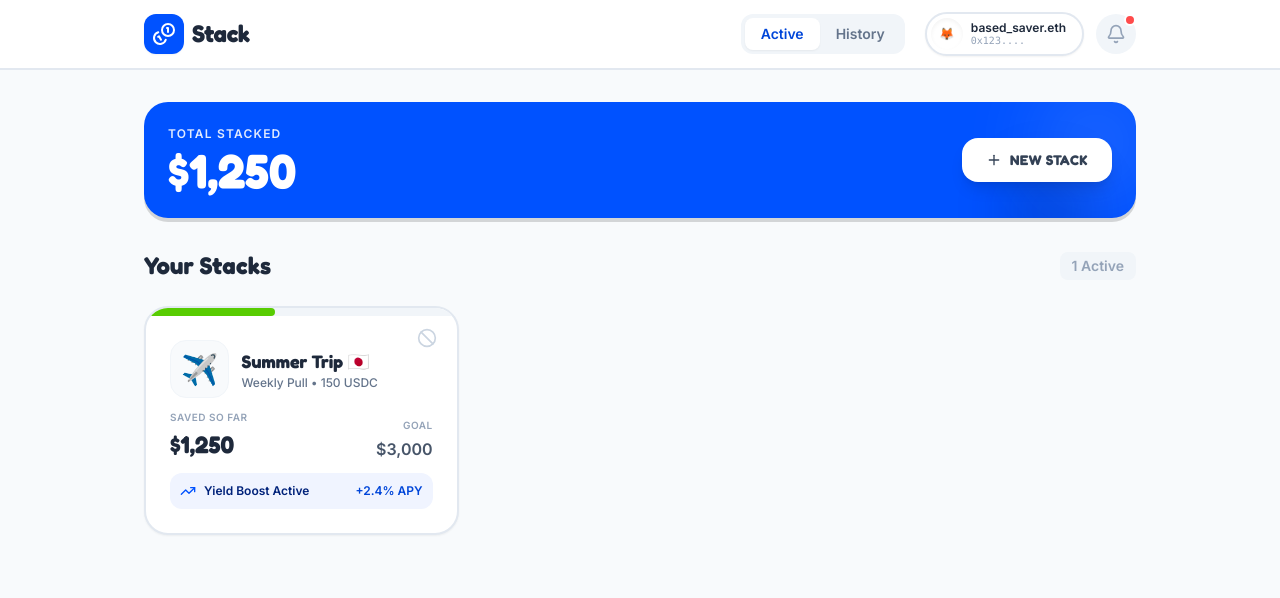
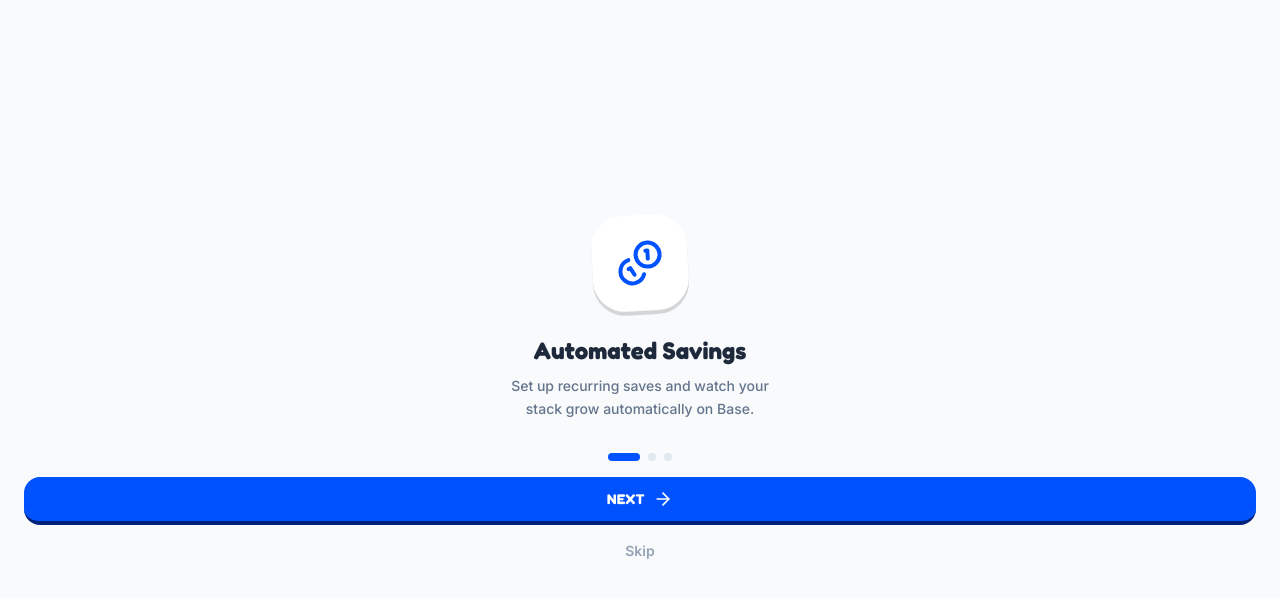
Before and after one commit to thejamesnick/stack, a React (Vite) app in the folder miniapp/: page / in a window 1280 px wide. Shown: the top 598 px of the page. Built offline with nearby package versions, Linux system fonts and the light colour scheme.

Commit message:
feat: implement onboarding flow with local storage persistence and initial wallet connection.

```diff
--- a/miniapp/src/App.tsx
+++ b/miniapp/src/App.tsx
@@ -9,8 +9,7 @@
 import { MOCK_WALLET, MOCK_STACKS } from './data/mock';
 import { Home } from './pages/Home';
 import { History } from './pages/History';
-
-
+import { Onboarding } from './components/features/Onboarding';
 
 function App() {
     const [wallet, setWallet] = useState<UserWallet | null>(null);
@@ -20,15 +19,35 @@
     const [breakingStackId, setBreakingStackId] = useState<string | null>(null);
     const [currentView, setCurrentView] = useState<'home' | 'history'>('home');
 
+    const [hasOnboarded, setHasOnboarded] = useState(() => {
+        if (typeof window !== 'undefined') {
+            return localStorage.getItem('stack_has_onboarded') === 'true';
+        }
+        return false;
+    });
+
+    // Simulate loading stacks data separately from auth
     useEffect(() => {
-        // Simulate initial data load
-        setTimeout(() => {
-            setWallet(MOCK_WALLET);
-            setStacks(MOCK_STACKS);
-        }, 500);
+        setStacks(MOCK_STACKS);
     }, []);
 
+    // Auto-connect if already onboarded
+    useEffect(() => {
+        if (hasOnboarded && !wallet) {
+            const timer = setTimeout(() => {
+                setWallet(MOCK_WALLET);
+            }, 2000);
+            return () => clearTimeout(timer);
+        }
+    }, [hasOnboarded, wallet]);
+
     const handleConnectWallet = () => {
+        setWallet(MOCK_WALLET);
+    };
+
+    const handleOnboardingComplete = () => {
+        localStorage.setItem('stack_has_onboarded', 'true');
+        setHasOnboarded(true);
         setWallet(MOCK_WALLET);
     };
 
@@ -41,14 +60,14 @@
             frequency: data.frequency,
             amountPerPull: data.amountPerPull,
             startDate: new Date().toISOString(),
-            endDate: new Date().toISOString(), // In reality calc based on duration
+            endDate: new Date().toISOString(),
             status: StackStatus.ACTIVE,
             asset: 'USDC',
             emoji: data.emoji
         };
         setStacks([newStack, ...stacks]);
         setShowCreateModal(false);
-        setCurrentView('home'); // Switch to home to see new stack
+        setCurrentView('home');
     };
 
     const handleRequestBreak = (id: string) => {
@@ -59,27 +78,24 @@
         if (breakingStackId) {
             setStacks(stacks.map(s => s.id === breakingStackId ? { ...s, status: StackStatus.BROKEN } : s));
             setBreakingStackId(null);
-            setCurrentView('history'); // Switch to history so user sees where the broken stack went
+            setCurrentView('history');
         }
     };
 
     if (!wallet) {
+        if (!hasOnboarded) {
+            return <Onboarding onComplete={handleOnboardingComplete} />;
+        }
+
         return (
             <div className="min-h-screen bg-slate-50 flex flex-col items-center justify-center p-6 text-center">
                 <div className="w-24 h-24 bg-brand-500 rounded-[2rem] flex items-center justify-center mb-8 shadow-bubbly transform rotate-3">
                     <Coins className="text-white w-12 h-12" />
                 </div>
                 <h1 className="font-display font-bold text-5xl text-slate-800 mb-4">Stack</h1>
-                <p className="text-slate-500 text-lg max-w-md mb-10 font-medium">
-                    The fun, automated way to build wealth on Base. Connect your wallet to start stacking today.
+                <p className="text-slate-500 text-lg max-w-md font-medium">
+                    The fun, automated way to save on Base.
                 </p>
-                <Button size="lg" onClick={handleConnectWallet}>
-                    Connect Wallet
-                </Button>
-                <div className="mt-12 flex gap-8 text-slate-400">
-                    <span className="flex items-center gap-2 font-bold uppercase text-xs tracking-wider"><Wallet className="w-4 h-4" /> Secure</span>
-                    <span className="flex items-center gap-2 font-bold uppercase text-xs tracking-wider"><Settings className="w-4 h-4" /> Automated</span>
-                </div>
             </div>
         );
     }
--- /dev/null
+++ b/miniapp/src/components/features/Onboarding.tsx
@@ -0,0 +1,77 @@
+import React, { useState } from 'react';
+import { Button } from '../ui/Button';
+import { Coins, Target, ShieldCheck, ArrowRight } from 'lucide-react';
+
+interface OnboardingProps {
+    onComplete: () => void;
+}
+
+export const Onboarding: React.FC<OnboardingProps> = ({ onComplete }) => {
+    const [step, setStep] = useState(0);
+
+    const steps = [
+        {
+            icon: <Coins className="w-12 h-12 text-brand-500" />,
+            title: "Automated Savings",
+            description: "Set up recurring saves and watch your stack grow automatically on Base."
+        },
+        {
+            icon: <Target className="w-12 h-12 text-brand-500" />,
+            title: "Reach Your Goals",
+            description: "Create custom stacks for a new car, holiday, or just a rainy day fund."
+        },
+        {
+            icon: <ShieldCheck className="w-12 h-12 text-brand-500" />,
+            title: "Secure & Flexible",
+            description: "Your funds are always yours. Break a stack anytime if you need liquidity."
+        }
+    ];
+
+    const currentStep = steps[step];
+
+    const handleNext = () => {
+        if (step < steps.length - 1) {
+            setStep(step + 1);
+        } else {
+            onComplete();
+        }
+    };
+
+    return (
+        <div className="h-screen bg-slate-50 flex flex-col items-center justify-center p-6 gap-8">
+            <div className="w-full flex flex-col items-center justify-center text-center animate-in fade-in slide-in-from-right-8 duration-300" key={step}>
+                <div className="w-24 h-24 bg-white rounded-[2rem] flex items-center justify-center mb-6 shadow-bubbly transform -rotate-3 transition-transform hover:rotate-0">
+                    {currentStep.icon}
+                </div>
+                <h1 className="font-display font-bold text-2xl text-slate-800 mb-2">{currentStep.title}</h1>
+                <p className="text-slate-500 text-sm max-w-xs font-medium leading-relaxed px-4">
+                    {currentStep.description}
+                </p>
+            </div>
+
+            <div className="w-full pb-2">
+                {/* Dots indicator */}
+                <div className="flex justify-center gap-2 mb-4">
+                    {steps.map((_, i) => (
+                        <div
+                            key={i}
+                            className={`h-2 rounded-full transition-all duration-300 ${i === step ? 'w-8 bg-brand-500' : 'w-2 bg-slate-200'
+                                }`}
+                        />
+                    ))}
+                </div>
+
+                <Button className="w-full flex items-center justify-center gap-2 group" size="md" onClick={handleNext}>
+                    {step === steps.length - 1 ? 'Start Stacking' : 'Next'}
+                    {step !== steps.length - 1 && <ArrowRight className="w-5 h-5 group-hover:translate-x-1 transition-transform" />}
+                </Button>
+
+                {step < steps.length - 1 && (
+                    <button onClick={onComplete} className="w-full py-4 text-slate-400 font-bold text-sm hover:text-slate-600 transition-colors">
+                        Skip
+                    </button>
+                )}
+            </div>
+        </div>
+    );
+};
--- a/miniapp/src/pages/Home.tsx
+++ b/miniapp/src/pages/Home.tsx
@@ -28,12 +28,6 @@
                             <h2 className="font-display font-bold text-4xl md:text-5xl">${totalActiveSaved.toLocaleString()}</h2>
                         </div>
 
-                        <div>
-                            <Button variant="secondary" onClick={onOpenCreate} className="border-none shadow-lg px-4 py-2 text-sm whitespace-nowrap">
-                                <Plus className="w-4 h-4 mr-2" />
-                                New Stack
-                            </Button>
-                        </div>
                     </div>
                     {/* Decorative Circles */}
                     <div className="absolute -right-6 -top-6 w-32 h-32 bg-white opacity-10 rounded-full blur-2xl"></div>
```
